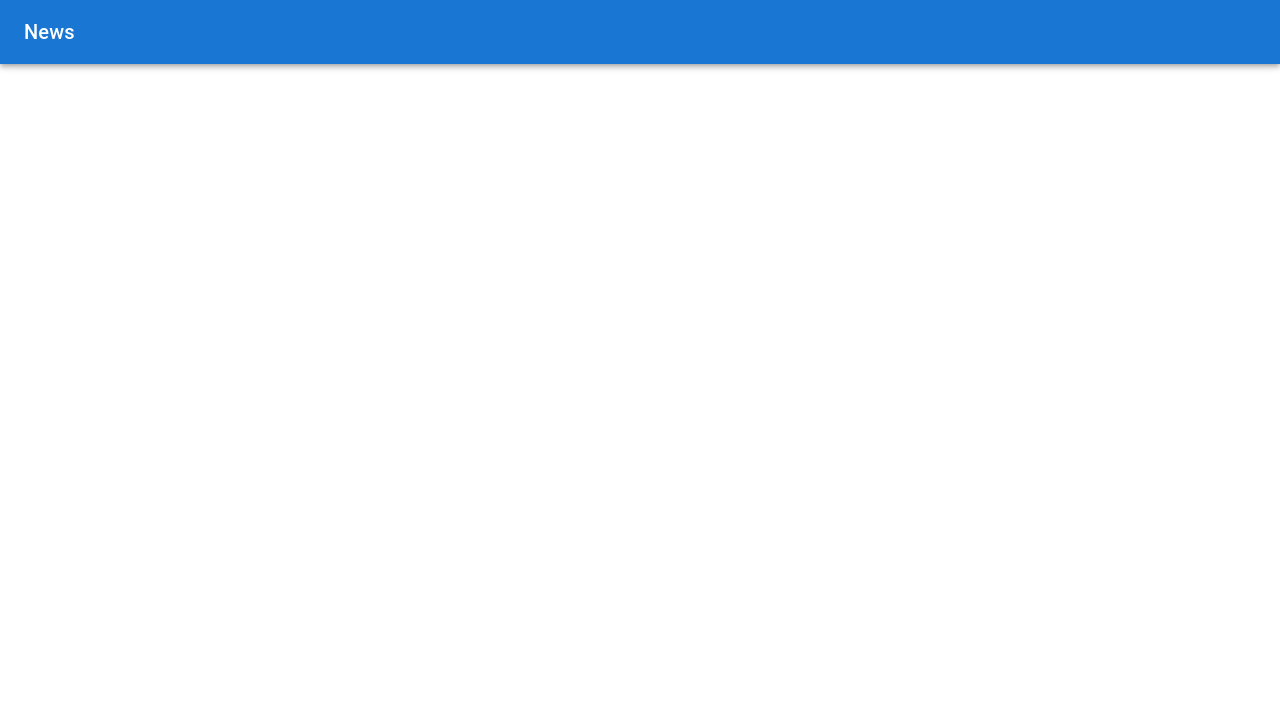
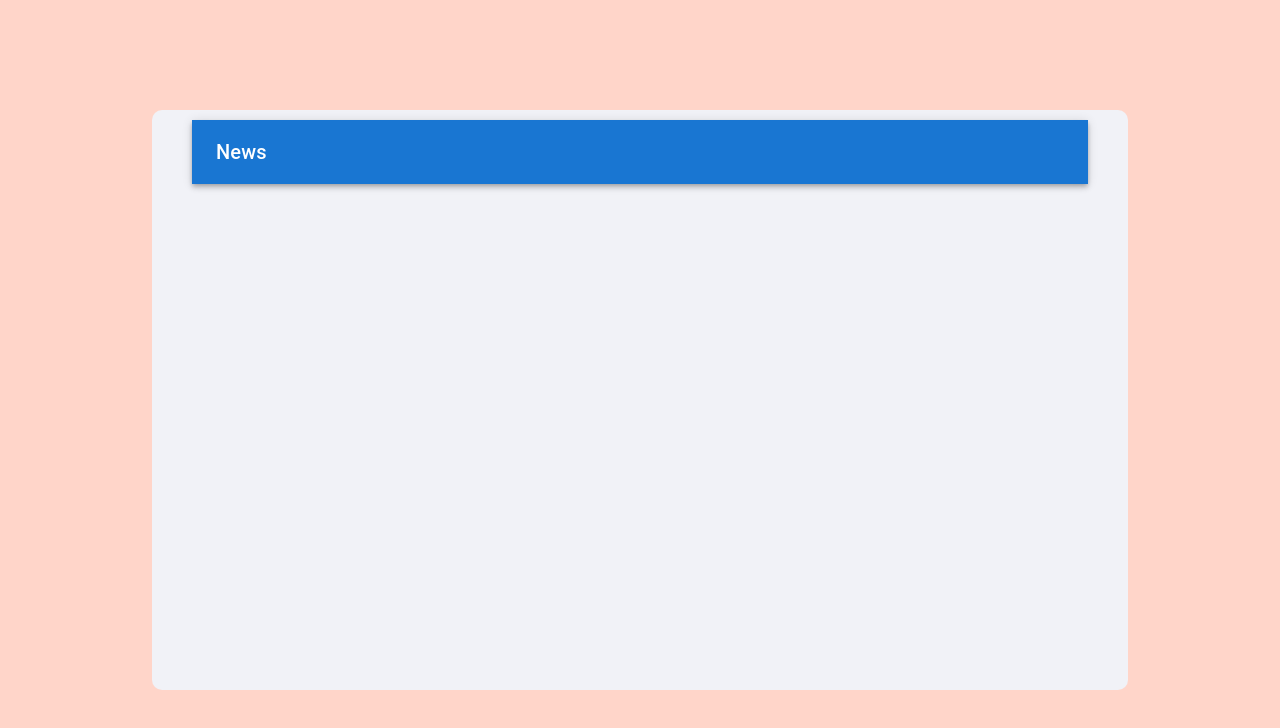
Before and after one commit to kitou88C39/react_todo_toolkit, a React (Create React App) app: page / in a window 1280 px wide. Shown: the top 728 px of the page. Built offline with nearby package versions, Linux system fonts and the light colour scheme.

Commit message:
App.module.scss 編集

```diff
--- a/src/App.module.scss
+++ b/src/App.module.scss
@@ -0,0 +1,16 @@
+.root {
+  background-color: #ffd5c9;
+  height: 100vh;
+  width: 100vw;
+  display: flex;
+  justify-content: center;
+  align-items: center;
+
+  .wrapper {
+    height: 70vh;
+    width: 70vw;
+    border-radius: 10px;
+    background-color: #f1f2f7;
+    padding: 10px 40px;
+  }
+}
```
